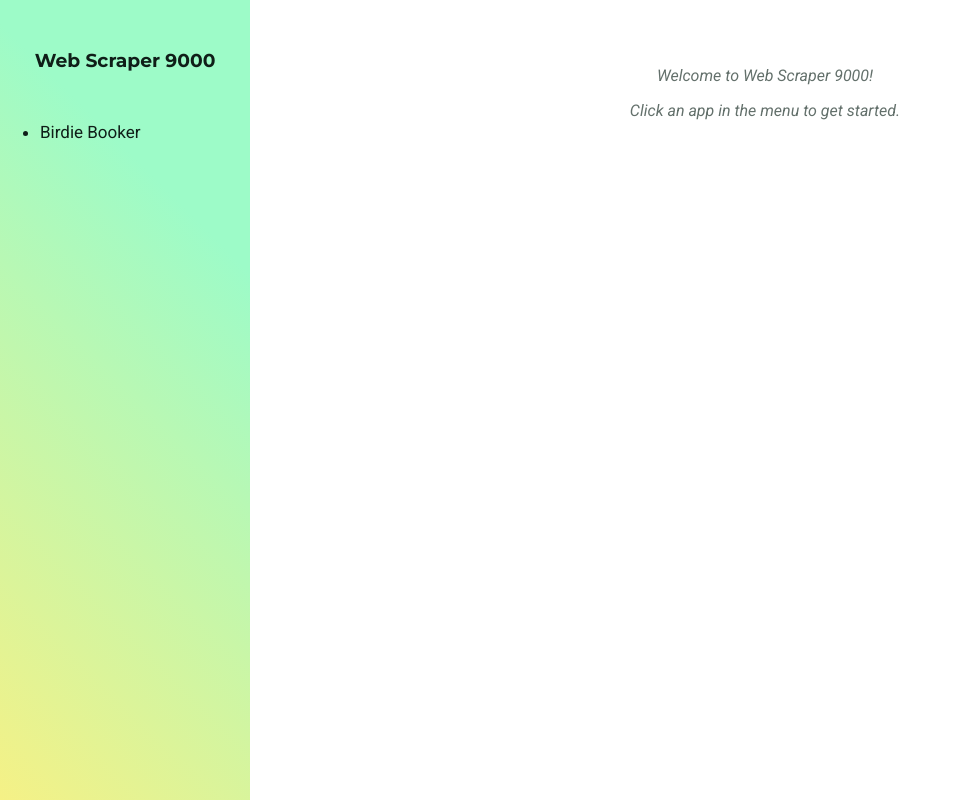
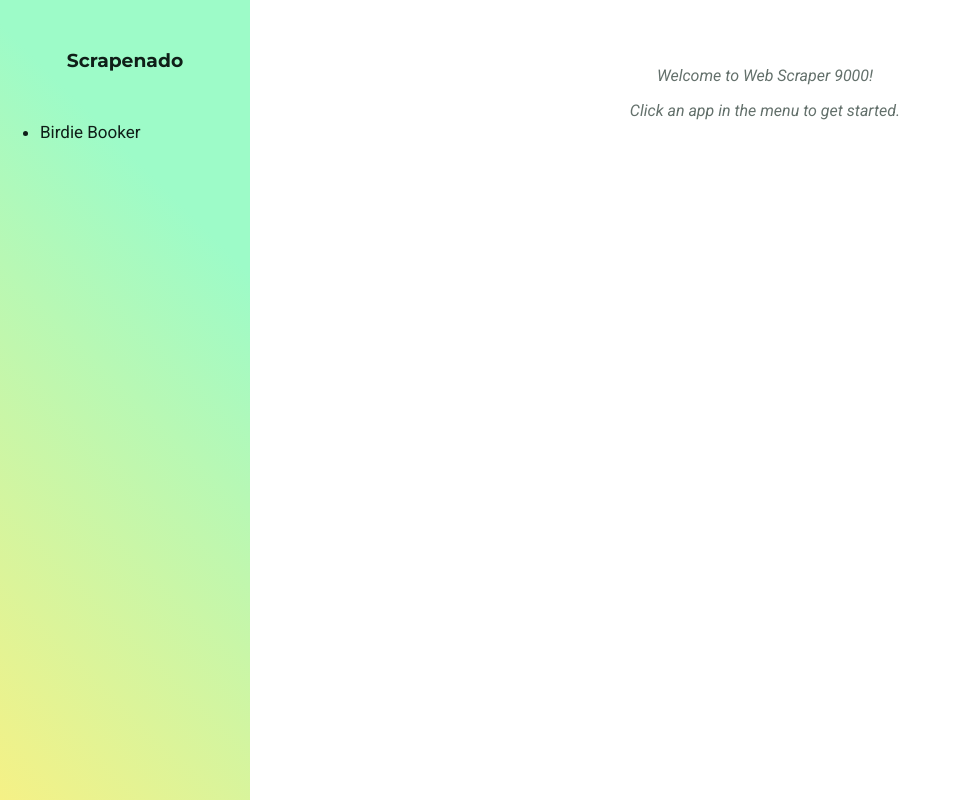
Before and after one commit to ajtadeo/birdie-booker, a Flask app: page / in a window 1280 px wide. Shown: the whole page, without its empty margins (0-961 px from the left). Run offline with Flask 3, Linux system fonts and the light colour scheme.

Commit message:
update README and html template for new name

```diff
--- a/web/app/templates/index.html
+++ b/web/app/templates/index.html
@@ -7,12 +7,12 @@
   <link rel="stylesheet" href="{{ url_for('static', filename= 'css/app.css') }}">
   {% block head %}{% endblock %}
   <link href="https://fonts.googleapis.com/css2?family=Montserrat:wght@700&family=Roboto:ital@0;1&display=swap" rel="stylesheet">
-  <title>Web Scraper 9000</title>
+  <title>Yugi Books</title>
 </head>
 
 <body>
   <div class="menu">
-    <h3 class='menu-title'><a href={{ url_for('home') }}>Web Scraper 9000</a></h3>
+    <h3 class='menu-title'><a href={{ url_for('home') }}>Scrapenado</a></h3>
     <ul class='menu-item-list'>
       <li class={% block navBirdieBooker %}{% endblock %}>
         <a href={{ url_for('birdie-booker.index') }}>Birdie Booker</a>
```
Also changed, not shown: README.md.
